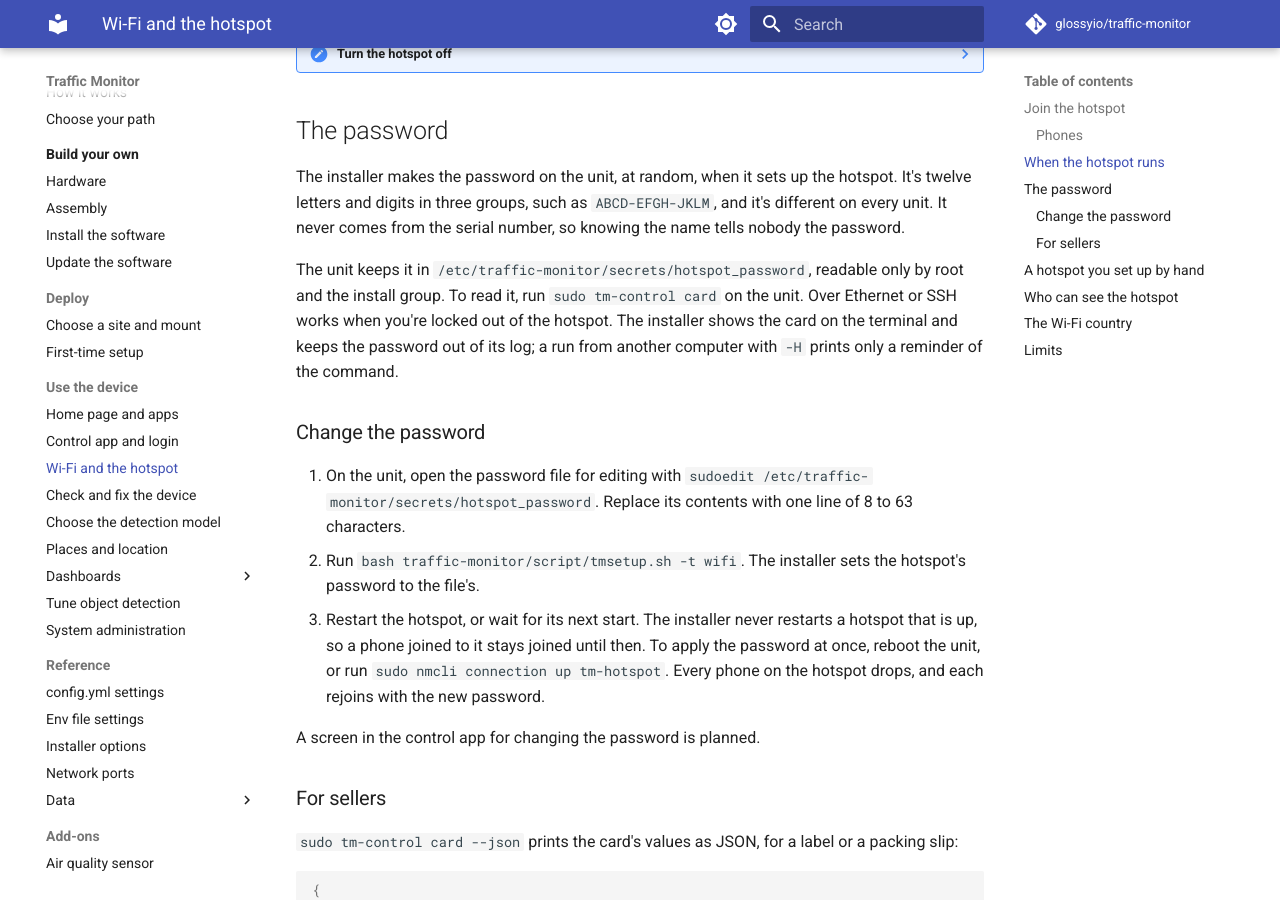
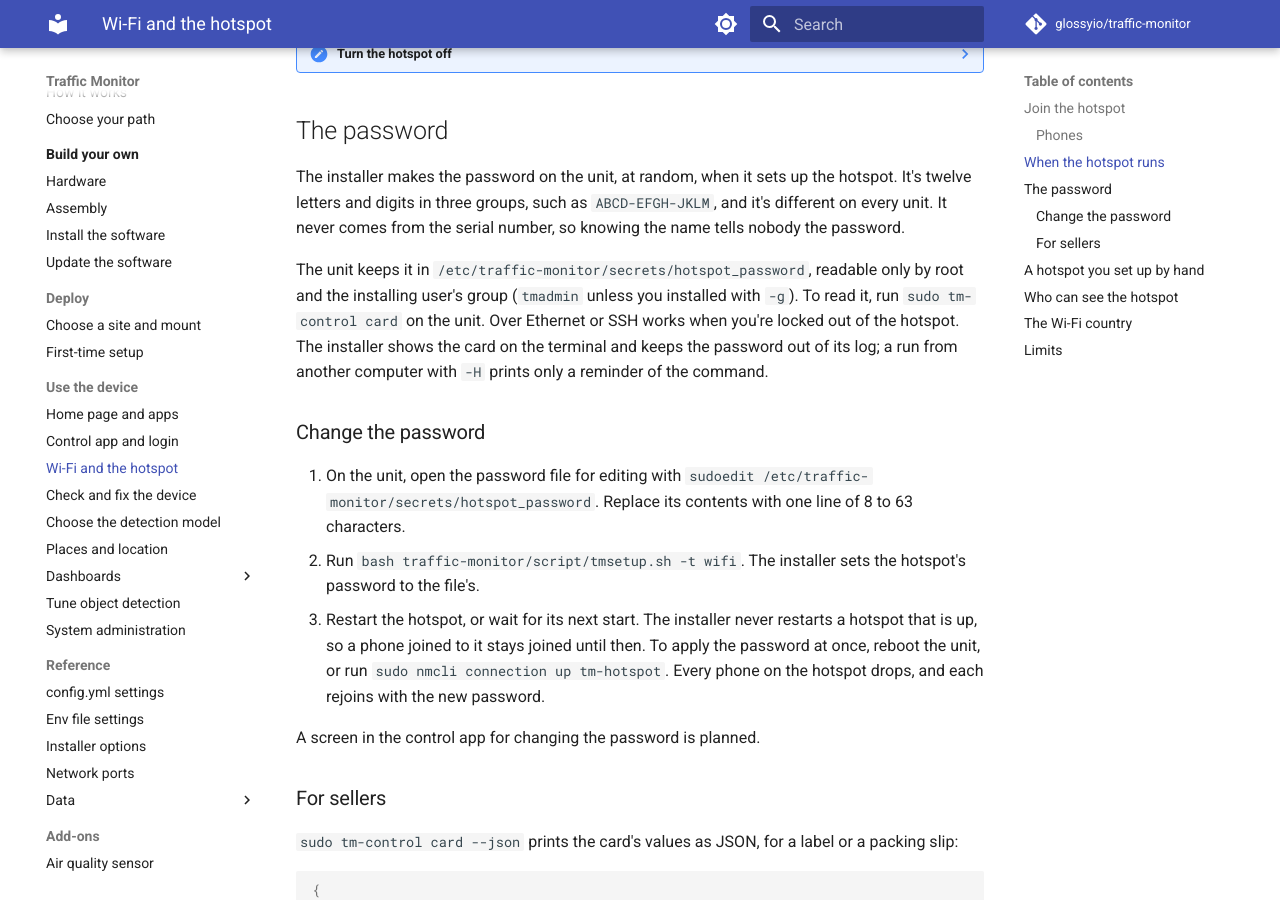
Before and after one commit to glossyio/traffic-monitor, an MkDocs documentation site: the page built from docs/use/wifi-hotspot.md, in a window 1280 px wide and 900 px high, scrolled down 1761 px. Built offline with MkDocs 1.6.1 and Material for MkDocs 9.7.7, drawn with Linux system fonts in a browser that asks for light colours; comment, search, counter and statistics services are not loaded; the version menu is left out.

Commit message:
Correct the docs on who can read the hotspot password and what the log holds
Assisted-by: Claude Code 2.1.322 (CLI)
AI-Model: Claude Sonnet 5.5 (claude-sonnet-5-5)
AI-Effort: high
AI-Role: drafted

```diff
--- a/docs/use/wifi-hotspot.md
+++ b/docs/use/wifi-hotspot.md
@@ -46,7 +46,7 @@ The Status page's Hotspot check says which of these the unit is in, and its **Re
 
 The installer makes the password on the unit, at random, when it sets up the hotspot. It's twelve letters and digits in three groups, such as `ABCD-EFGH-JKLM`, and it's different on every unit. It never comes from the serial number, so knowing the name tells nobody the password.
 
-The unit keeps it in `/etc/traffic-monitor/secrets/hotspot_password`, readable only by root and the install group. To read it, run `sudo tm-control card` on the unit. Over Ethernet or SSH works when you're locked out of the hotspot. The installer shows the card on the terminal and keeps the password out of its log; a run from another computer with `-H` prints only a reminder of the command.
+The unit keeps it in `/etc/traffic-monitor/secrets/hotspot_password`, readable only by root and the installing user's group (`tmadmin` unless you installed with `-g`). To read it, run `sudo tm-control card` on the unit. Over Ethernet or SSH works when you're locked out of the hotspot. The installer shows the card on the terminal and keeps the password out of its log; a run from another computer with `-H` prints only a reminder of the command.
 
 ### Change the password
 
```
Also changed, not shown: other parts of docs/use/wifi-hotspot.md (+1 -1 lines), CLAUDE.md (+2 -2 lines), docs/development/tm-control.md (+1 -1 lines), docs/reference/tmsetup.md (+1 -1 lines), docs/software-installation.md (+1 -1 lines), docs/use/system-admin.md (+1 -1 lines), 1 other file.
